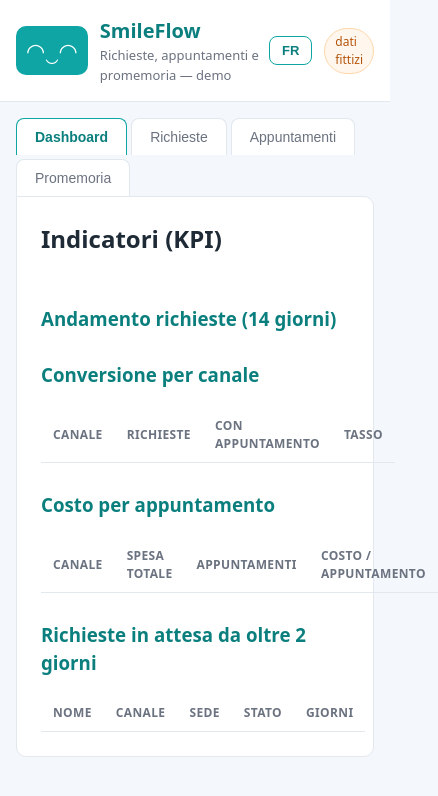
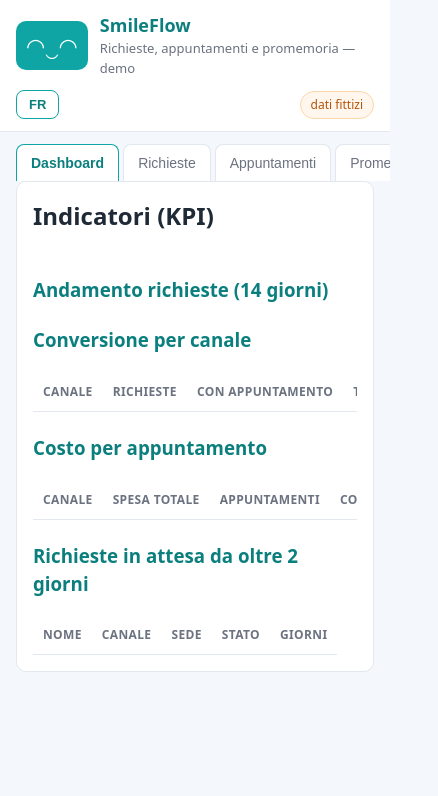
Before and after one commit to Naimbouz/projet, a website: page public/index.html in a window 390 px wide. Shown: the whole page, 438 px wide, since content can reach past the window. Drawn offline with Linux system fonts and the light colour scheme; no server answers.

Commit message:
feat(ui): make interface responsive for phones and tablets
- Topbar wraps and stacks actions on small screens
- Tabs become a horizontal scrollable bar on phones
- Forms and filters stack to full-width fields
- Wide tables scroll horizontally instead of overflowing the page
- 16px inputs to avoid iOS auto-zoom; full-width touch-friendly buttons
- KPI cards reflow (2-up, then 1-up on very narrow screens)
- Toasts span the width at the bottom on phones

```diff
--- a/public/style.css
+++ b/public/style.css
@@ -214,7 +214,92 @@ input, select, textarea {
 
 select.stato-select { padding: 4px 8px; font-size: 13px; }
 
-@media (max-width: 600px) {
-  .topbar, main, .tabs, .utm-banner { padding-left: 16px; padding-right: 16px; }
+/* ============================================================
+   RESPONSIVE
+   ============================================================ */
+
+/* --- Tablet (≤ 900px) --- */
+@media (max-width: 900px) {
+  .topbar, main, .tabs { padding-left: 16px; padding-right: 16px; }
   .utm-banner { margin-left: 16px; margin-right: 16px; }
+  .panel { padding: 18px; }
 }
+
+/* --- Phone (≤ 640px) --- */
+@media (max-width: 640px) {
+  /* Topbar: brand sopra, azioni sotto */
+  .topbar {
+    flex-wrap: wrap;
+    gap: 12px;
+    padding: 12px 16px;
+  }
+  .topbar-right { width: 100%; justify-content: space-between; }
+  .brand h1 { font-size: 18px; }
+
+  /* Onglets: barre scrollable orizzontale (stile app) */
+  .tabs {
+    flex-wrap: nowrap;
+    overflow-x: auto;
+    -webkit-overflow-scrolling: touch;
+    scrollbar-width: none;
+    padding-top: 12px;
+  }
+  .tabs::-webkit-scrollbar { display: none; }
+  .tab {
+    flex: 0 0 auto;
+    padding: 10px 14px;
+    white-space: nowrap;
+  }
+
+  main { padding-bottom: 32px; }
+  .panel {
+    padding: 16px;
+    border-radius: 10px;   /* angolo pieno: le linguette scorrono via */
+  }
+  .panel h3 { margin-top: 22px; }
+
+  /* Form e filtri: ogni campo a tutta larghezza */
+  .form-row { flex-direction: column; gap: 0; }
+  .form-row > label { flex: 1 1 auto; }
+  .filters { flex-direction: column; align-items: stretch; gap: 10px; }
+  .filters label { flex: 1 1 auto; }
+
+  /* Evita lo zoom automatico su iOS (font < 16px sui campi) */
+  input, select, textarea { font-size: 16px; }
+
+  /* Pulsanti principali a tutta larghezza, comodi al tocco */
+  .btn-primary, .btn-secondary {
+    width: 100%;
+    padding: 12px 16px;
+  }
+  .filters .btn-secondary { width: 100%; }
+  .esito { display: block; margin: 10px 0 0; }
+
+  /* Tabelle: scorrimento orizzontale invece di sfondare la pagina */
+  .data-table {
+    display: block;
+    width: 100%;
+    overflow-x: auto;
+    -webkit-overflow-scrolling: touch;
+    white-space: nowrap;
+  }
+  .data-table th, .data-table td { padding: 10px; }
+
+  /* Mini-form inline (fissa appuntamento): impila i campi */
+  .inline-schedule { flex-wrap: wrap; gap: 6px; }
+  .inline-schedule input { flex: 1 1 100%; }
+
+  /* KPI card: due per riga su schermi stretti */
+  .cards { grid-template-columns: repeat(auto-fit, minmax(140px, 1fr)); }
+  .card .value { font-size: 24px; }
+
+  /* Toast a tutta larghezza in basso */
+  .toasts { right: 12px; left: 12px; bottom: 12px; }
+  .toast { text-align: center; }
+}
+
+/* --- Schermi molto stretti (≤ 380px) --- */
+@media (max-width: 380px) {
+  .cards { grid-template-columns: 1fr; }
+  .brand-mark { font-size: 18px; padding: 6px 8px; }
+}
```
